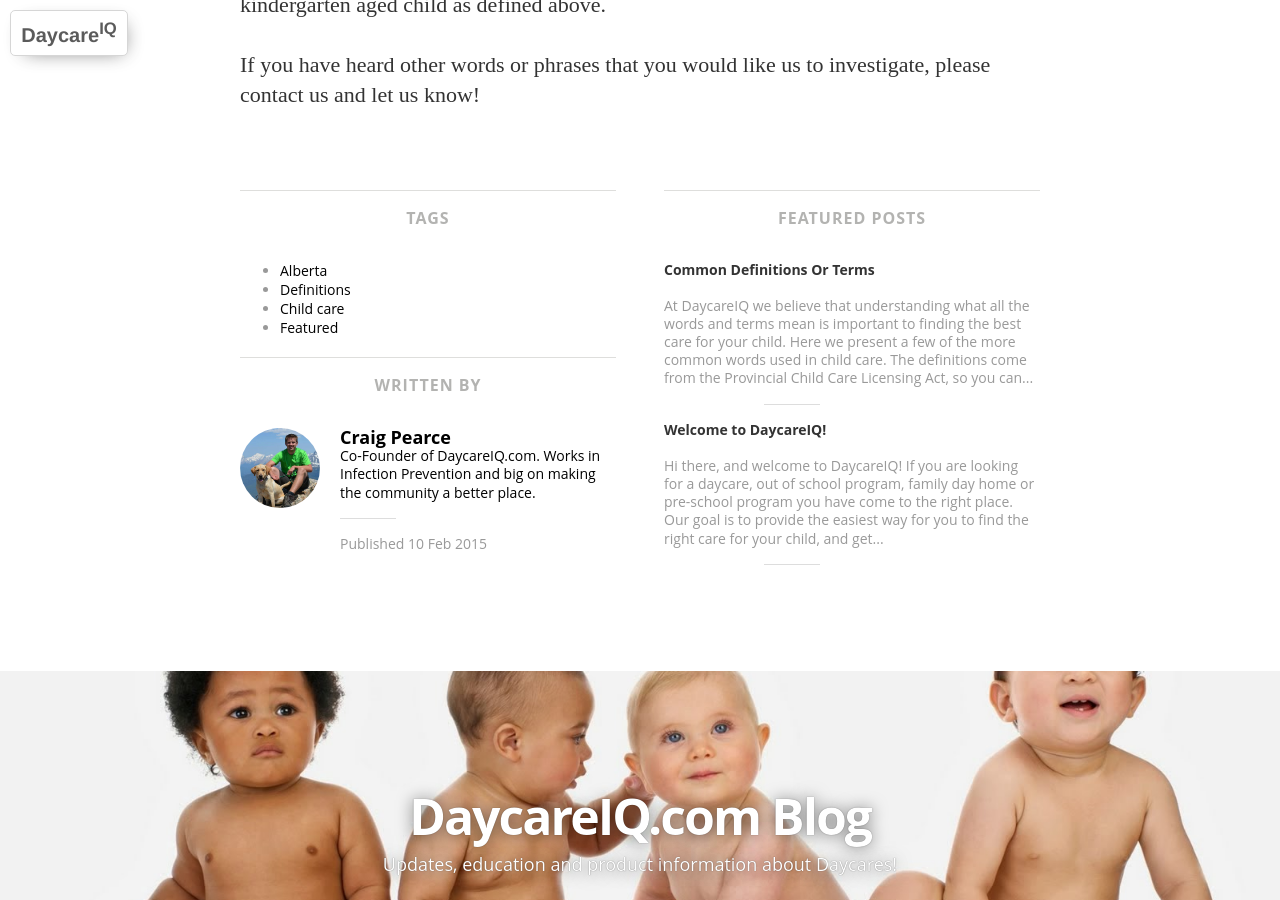
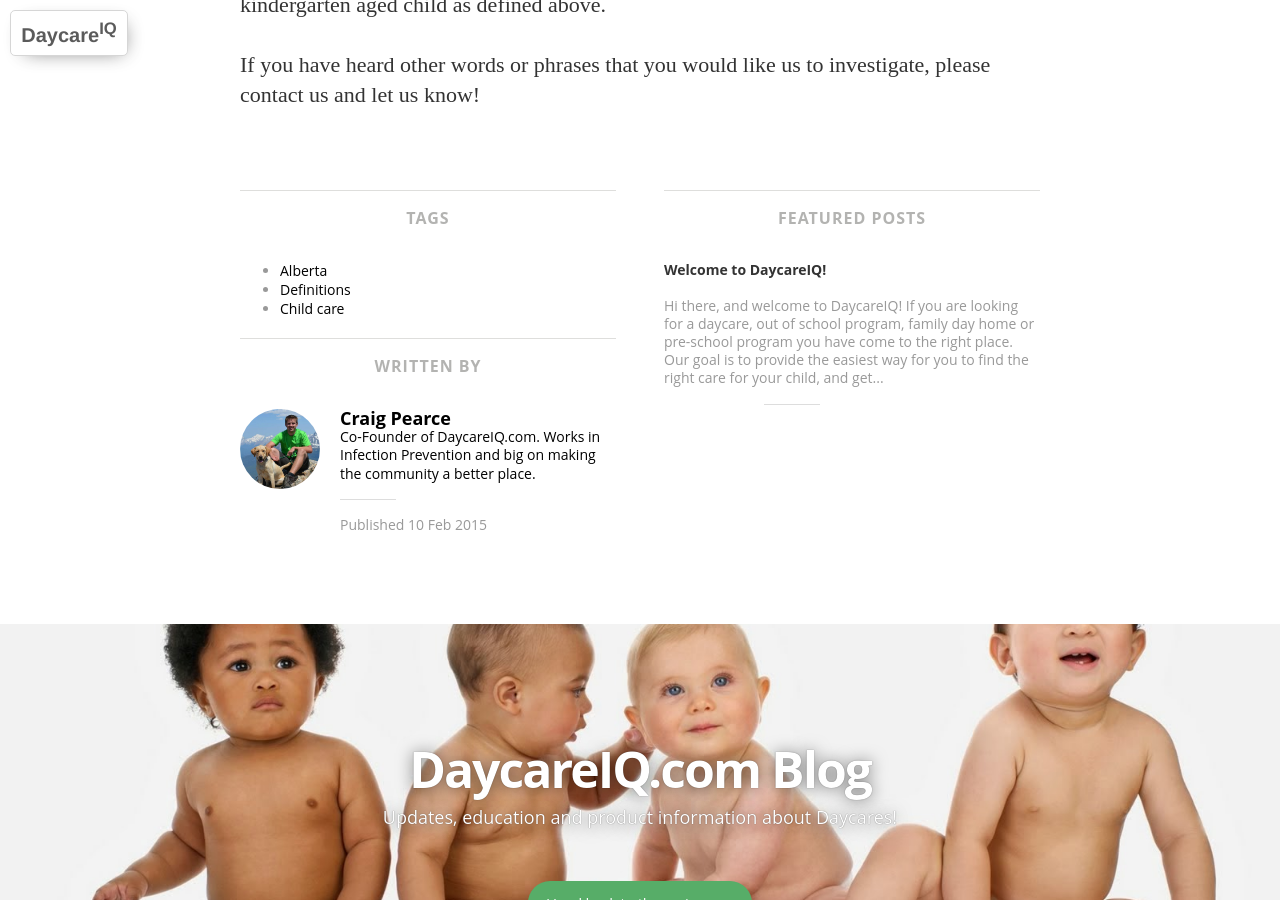
Before and after one commit to DaycareIQ/blog.daycareiq.com, a Jekyll site: the page built from _posts/2015-02-10-Common-Definitions-or-Terms.md, in a window 1280 px wide and 900 px high, scrolled down 1489 px. Built offline with Jekyll 4.4.1, drawn with Linux system fonts in a browser that asks for light colours; nearby versions of some CDN libraries; some web fonts are replaced; Markdown is read by kramdown in place of the engine named in the settings.

Commit message:
'unfeatured'

```diff
--- a/_posts/2015-02-10-Common-Definitions-or-Terms.md
+++ b/_posts/2015-02-10-Common-Definitions-or-Terms.md
@@ -3,7 +3,6 @@
   - alberta
   - definitions
   - child care
-  - featured
 description: Understanding the language of child care is important to finding the right child care.
 author: cp
 published: true
```
